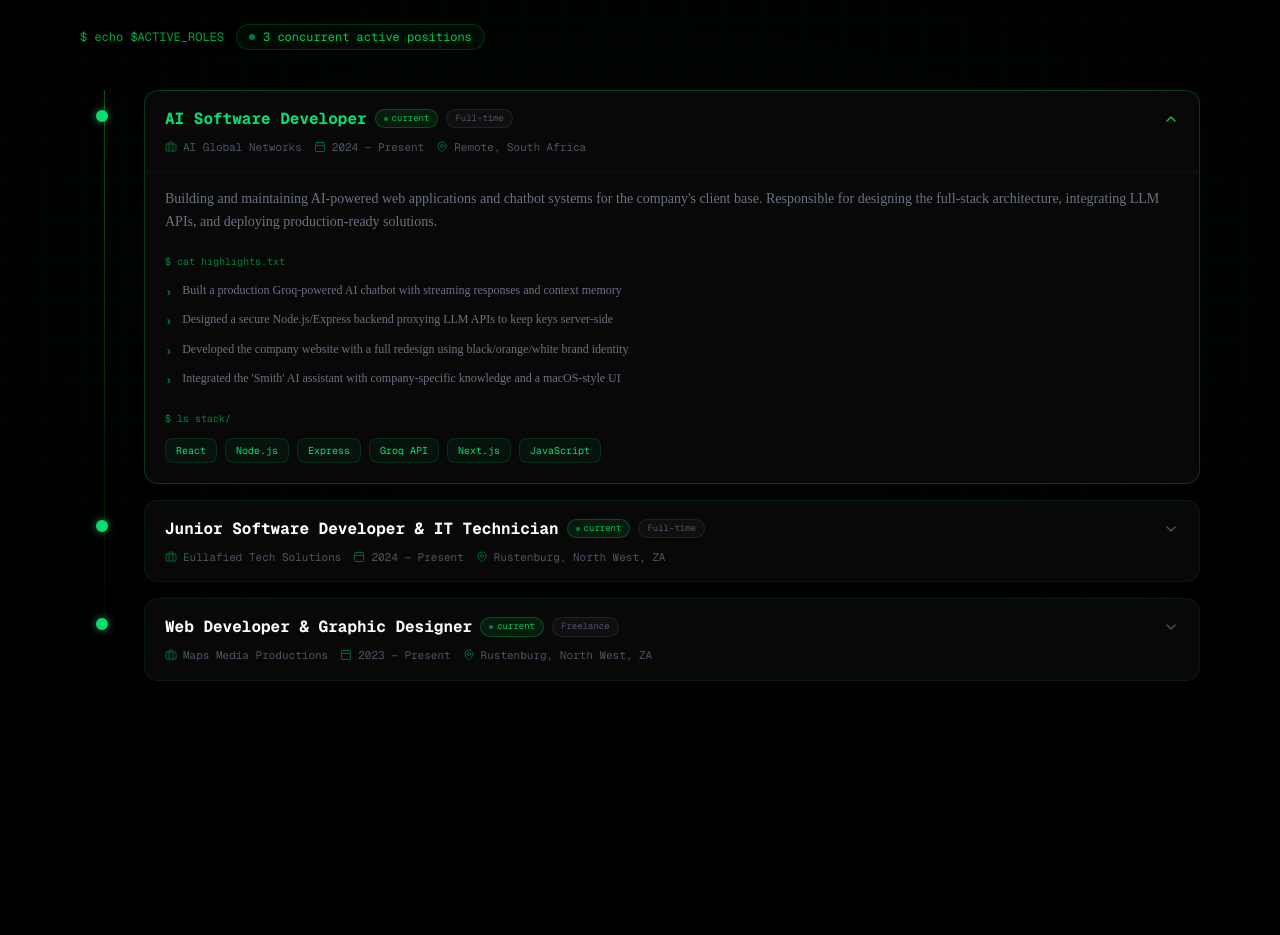
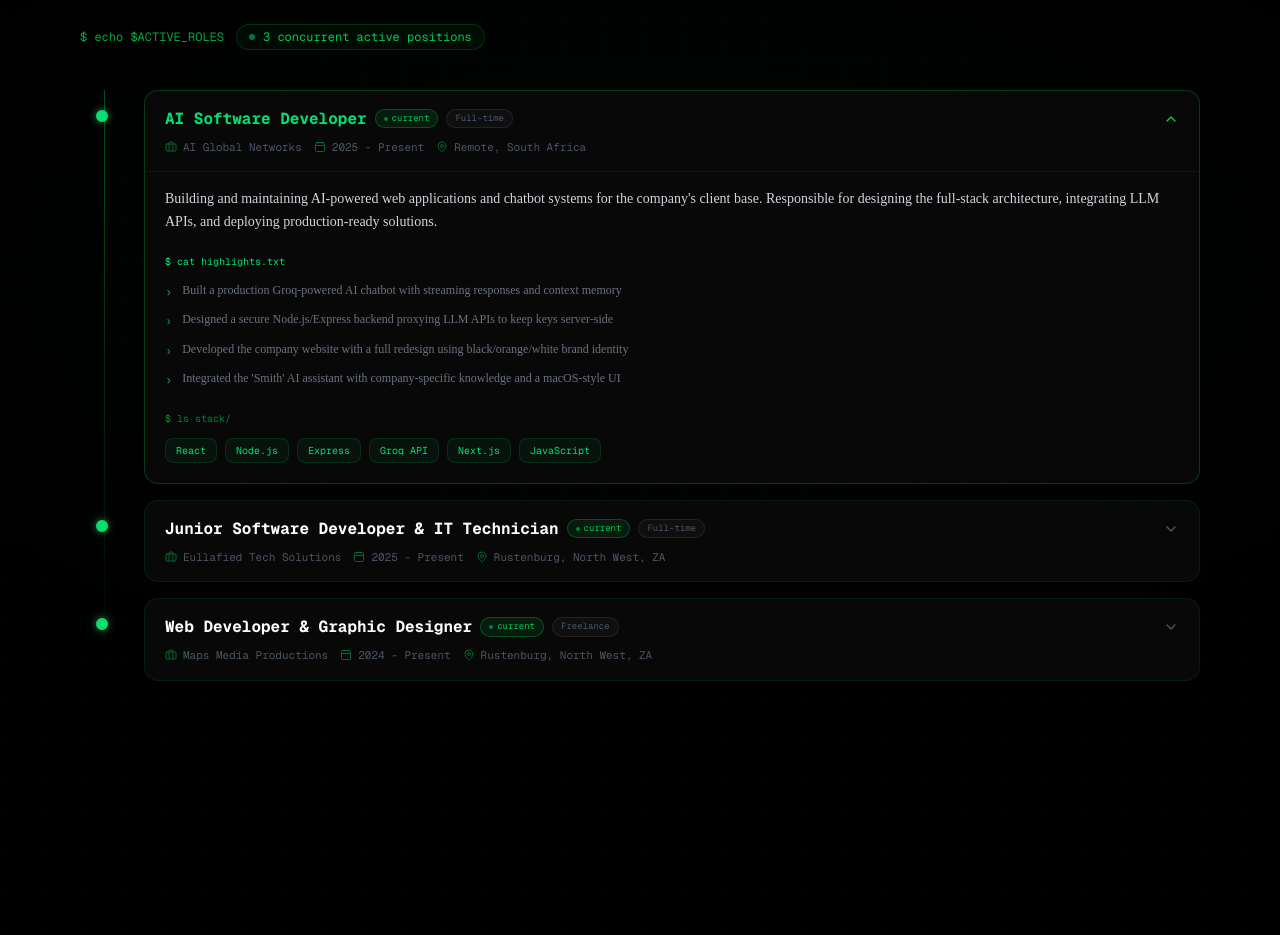
Before and after one commit to KodEx-SA/sde-portfolio, a Next.js app: page / in a window 1280 px wide. Shown: the part 1960-2895 px from the top of the page. Built offline with nearby package versions, Linux system fonts and the light colour scheme.

Commit message:
upd: text visibility

```diff
--- a/app/sections/Experience.tsx
+++ b/app/sections/Experience.tsx
@@ -8,7 +8,7 @@
     title: "AI Software Developer",
     company: "AI Global Networks",
     type: "Full-time",
-    period: "2024 — Present",
+    period: "2025 - Present",
     location: "Remote, South Africa",
     current: true,
     description:
@@ -25,7 +25,7 @@
     title: "Junior Software Developer & IT Technician",
     company: "Eullafied Tech Solutions",
     type: "Full-time",
-    period: "2024 — Present",
+    period: "2025 - Present",
     location: "Rustenburg, North West, ZA",
     current: true,
     description:
@@ -42,7 +42,7 @@
     title: "Web Developer & Graphic Designer",
     company: "Maps Media Productions",
     type: "Freelance",
-    period: "2023 — Present",
+    period: "2024 - Present",
     location: "Rustenburg, North West, ZA",
     current: true,
     description:
@@ -174,13 +174,13 @@
                       <div className="px-5 pb-5 flex flex-col gap-5 border-t border-green-500/8">
 
                         {/* Description */}
-                        <p className="text-gray-500 text-sm leading-relaxed pt-4">
+                        <p className="text-gray-300 text-sm leading-relaxed pt-4">
                           {exp.description}
                         </p>
 
                         {/* Highlights */}
                         <div>
-                          <p className="text-green-700 font-mono text-[10px] mb-3">$ cat highlights.txt</p>
+                          <p className="text-green-400 font-mono text-[10px] mb-3">$ cat highlights.txt</p>
                           <ul className="flex flex-col gap-2">
                             {exp.highlights.map((h, j) => (
                               <li key={j} className="flex items-start gap-2.5 text-gray-500 text-xs leading-relaxed">
```
